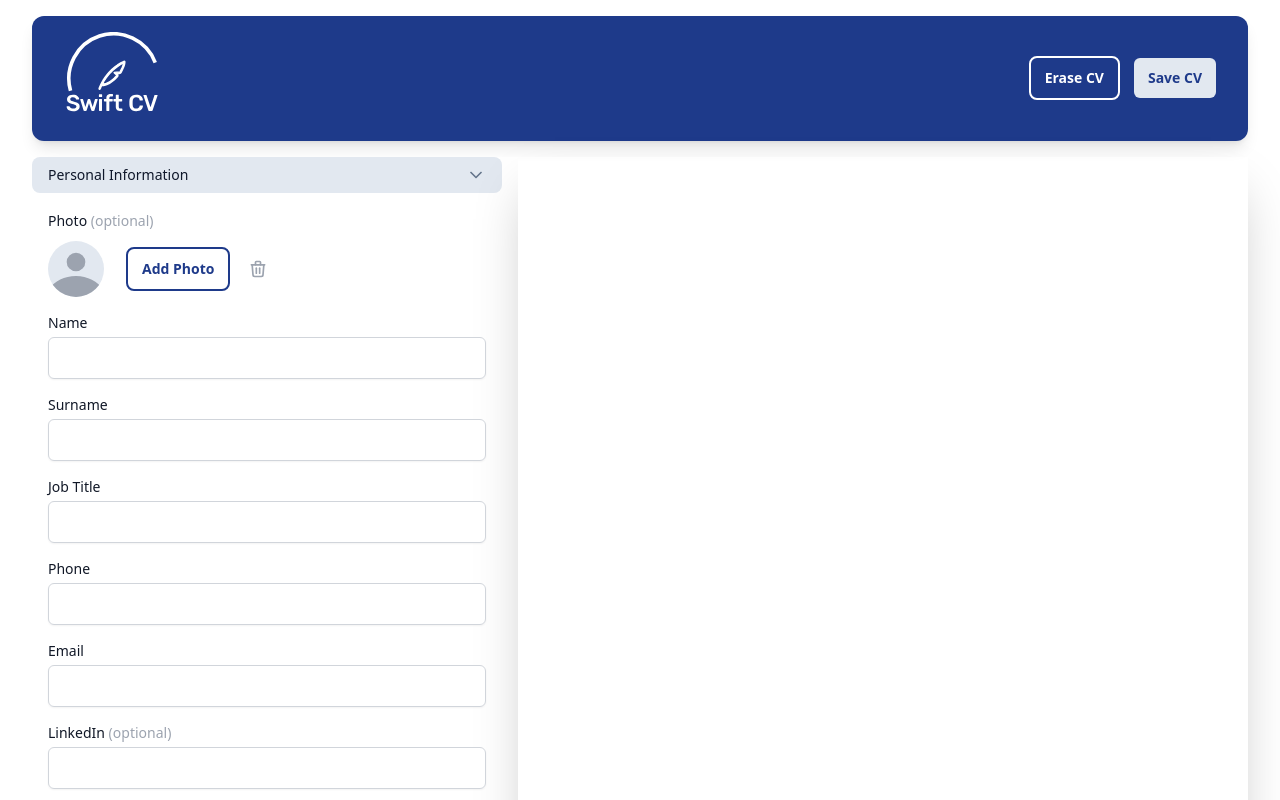
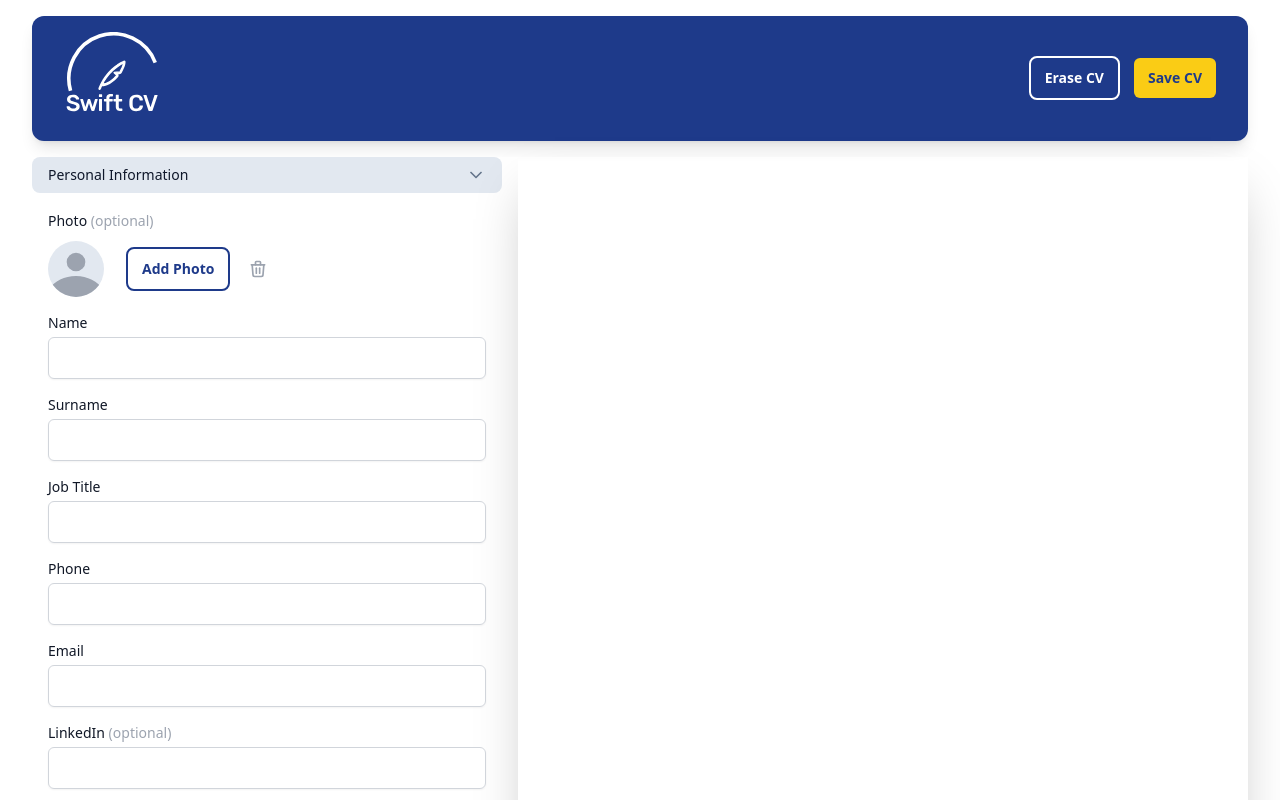
Before and after one commit to scottwright-dev/swift-cv, a React (Vite) app: page / in a window 1280 px wide. Shown: the top 800 px of the page. Built offline with nearby package versions, Linux system fonts and the light colour scheme.

Commit message:
style: Change button colors

```diff
--- a/src/components/ButtonPrimary.jsx
+++ b/src/components/ButtonPrimary.jsx
@@ -5,7 +5,7 @@ function ButtonPrimary({ text, onClick }) {
     <button
       type="button"
       onClick={onClick}
-      className="rounded-md bg-slate-200 px-3.5 py-2.5 text-sm font-semibold text-blue-900 transition-colors duration-200 ease-in-out hover:bg-blue-400 hover:text-white focus-visible:outline focus-visible:outline-2 focus-visible:outline-offset-2 focus-visible:outline-blue-400"
+      className="rounded-md bg-yellow-400 px-3.5 py-2.5 text-sm font-semibold text-blue-900 transition-colors duration-200 ease-in-out hover:bg-yellow-200 hover:text-blue-900 focus-visible:outline focus-visible:outline-2 focus-visible:outline-offset-2 focus-visible:outline-blue-400"
     >
       {text}
     </button>
--- a/src/components/ButtonSecondary.jsx
+++ b/src/components/ButtonSecondary.jsx
@@ -5,7 +5,7 @@ function ButtonSecondary({ text, onClick, className }) {
     <button
       type="button"
       onClick={onClick}
-      className={`rounded-md px-3.5 py-2.5 text-sm font-semibold outline outline-2 transition-colors duration-200 ease-in-out focus-visible:outline focus-visible:outline-2 focus-visible:outline-offset-2 focus-visible:outline-blue-900 ${className}`}
+      className={`focus-visible:outline-yellow-00 rounded-md px-3.5 py-2.5 text-sm font-semibold outline outline-2 transition-colors duration-200 ease-in-out focus-visible:outline focus-visible:outline-2 focus-visible:outline-offset-2 ${className}`}
     >
       {text}
     </button>
```
